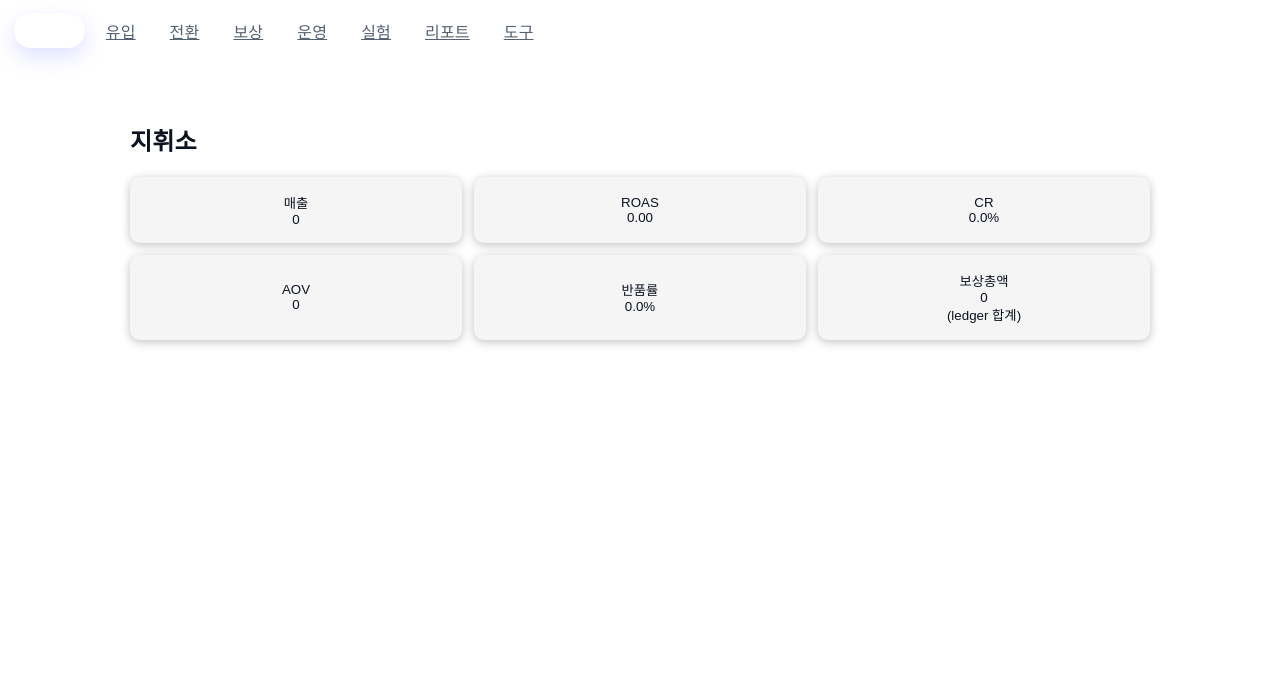
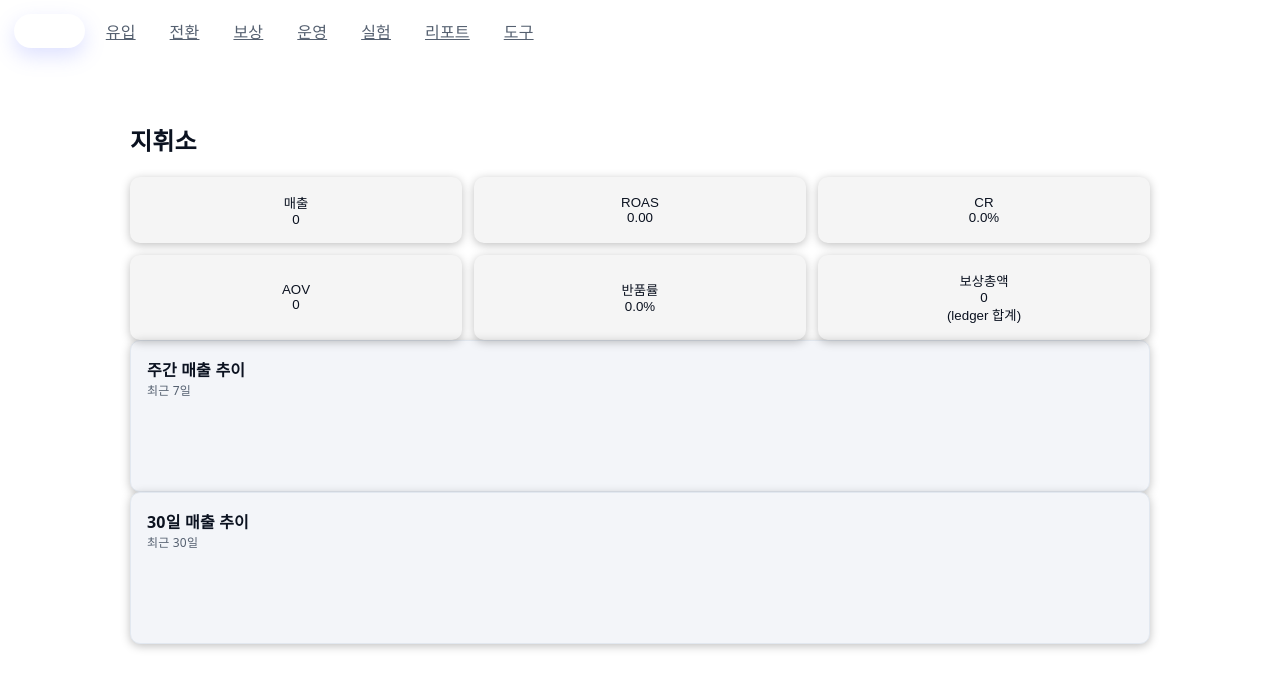
Before and after one commit to sht27363838-glitch/zp-v3.0, a Next.js app: page / in a window 1280 px wide. Shown: the top 688 px of the page. Built offline with nearby package versions, Linux system fonts and the light colour scheme.

Commit message:
Update page.tsx

```diff
--- a/app/page.tsx
+++ b/app/page.tsx
@@ -1,4 +1,5 @@
 'use client'
+import InsightCard from './_components/InsightCard'
 import React, {useMemo, useState} from 'react';
 import { readCsvLS } from './_lib/readCsv';
 import { fmt, pct } from './_lib/num';
@@ -49,6 +50,20 @@ export default function Home(){
         <KpiTile label="보상총액" value={fmt(capAmt)} note="(ledger 합계)" onClick={()=>openDrill('reward')}/>
       </div>
 
+      {/* ⬇️ 추가: 상단 미니 스파크 카드 */}
+<InsightCard
+  title="주간 매출 추이"
+  note="최근 7일"
+  series={last7.map(r => Number(r.revenue || 0))}
+/>
+
+{/* 선택: 30일 카드도 원하시면 하나 더 */}
+<InsightCard
+  title="30일 매출 추이"
+  note="최근 30일"
+  series={last30.map(r => Number(r.revenue || 0))}
+/>
+
       <Modal open={open} onClose={()=>setOpen(false)} title={`드릴다운: ${topic.toUpperCase()}`}>
         <div className="tabs small">
           <span className="badge">최근 7일</span>
```
